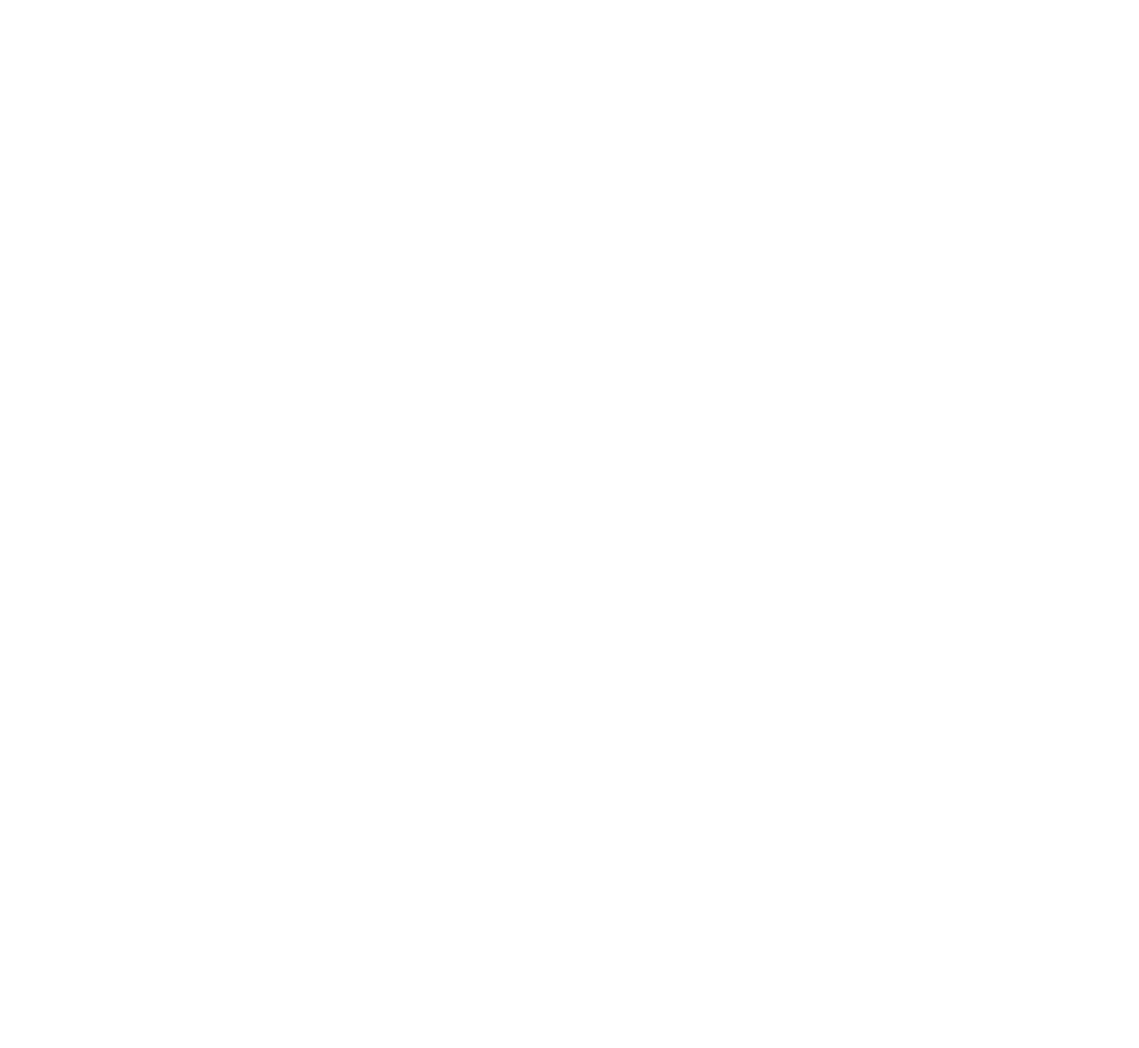
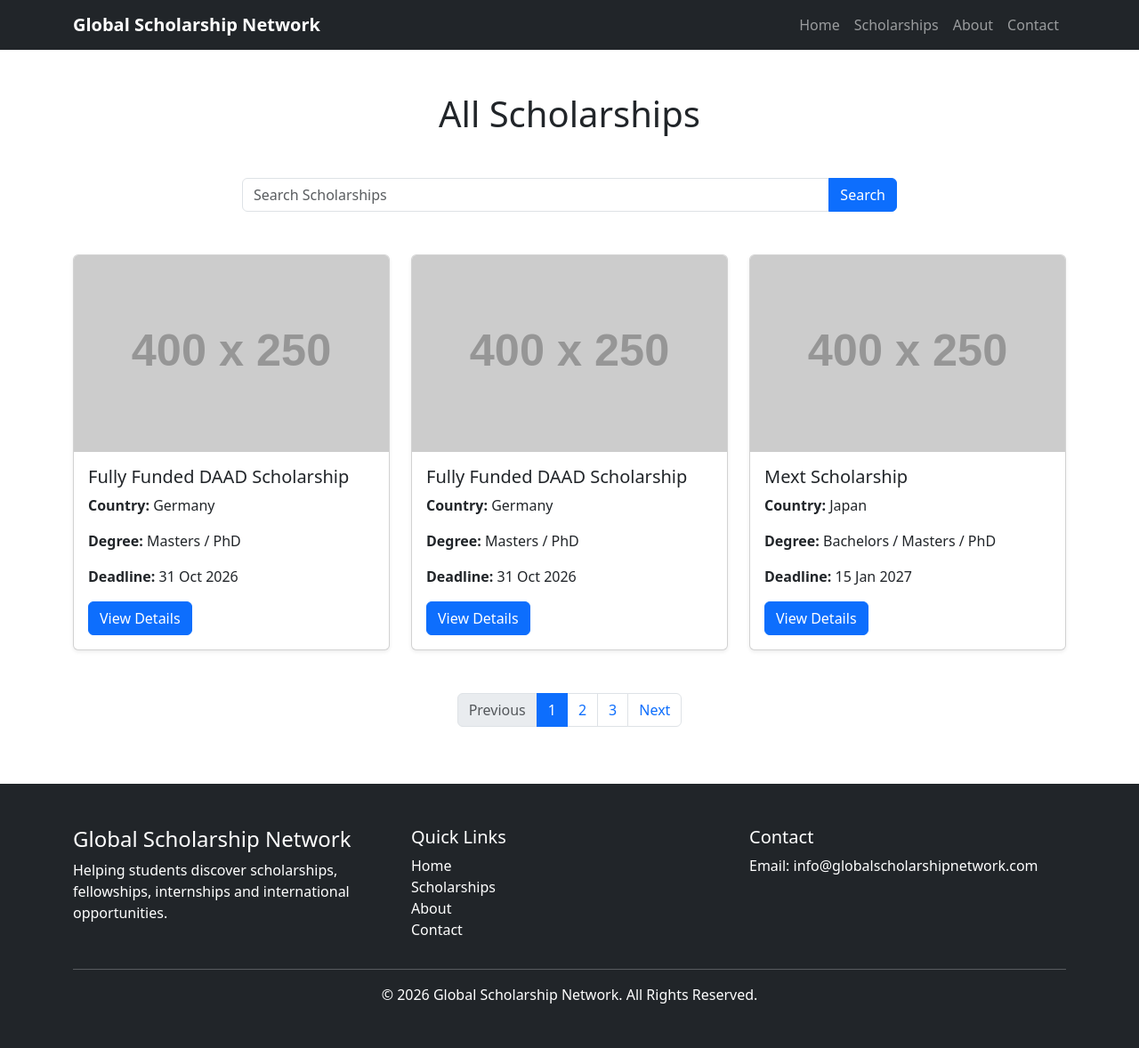
Before and after one commit to devxmokhtar052-source/global-scholarship-network, a Flask app: page /scholarships in a window 1280 px wide. Before the commit the page is empty. Shown: the whole page at 89% size. Before the commit the page ends 800 px from the top, so only its background shows below. Run offline with Flask 3, Linux system fonts and the light colour scheme; grey boxes labelled with a size stand in for pictures from a placeholder-image service; some libraries are stand-ins or nearby versions.

Commit message:
Added Scholarships details page and  routing

```diff
--- a/app.py
+++ b/app.py
@@ -5,6 +5,10 @@ app = Flask(__name__)
 @app.route("/")
 def home():
     return render_template("home.html")
+
+@app.route("/scholarship_details")
+def scholarship_details():
+    return render_template("scholarship_details.html")
 
 @app.route("/scholarships")
 def scholarships():
--- a/templates/home.html
+++ b/templates/home.html
@@ -22,7 +22,7 @@ Home - Global Scholarship Network
                     Find Scholarships, Fellowships, Internships, Conferences and International Opportunities from around the world.
                 </p>
 
-                <a href="/scholarships" class="btn btn-primary btn-lg mt-3">
+                <a href="href=/scholarship_details" class="btn btn-primary btn-lg mt-3">
                     Explore Scholarships
                 </a>
 
@@ -77,7 +77,7 @@ Home - Global Scholarship Network
                             Deadline: 15 Dec 2026
                         </p>
 
-                        <a href="/scholarships" class="btn btn-primary">
+                        <a href="scholarship_details" class="btn btn-primary">
                             View Details
                         </a>
 
@@ -111,7 +111,7 @@ Home - Global Scholarship Network
                             Deadline: 20 Jan 2027
                         </p>
 
-                        <a href="/scholarships" class="btn btn-primary">
+                        <a href="scholarship_details" class="btn btn-primary">
                             View Details
                         </a>
 
--- a/templates/scholarships.html
+++ b/templates/scholarships.html
@@ -0,0 +1,165 @@
+{% extends "base.html" %}
+
+{% block title %}
+Scholarships - Global Scholarship Network
+{% endblock %}
+
+{% block content %}
+
+<section class="py-5">
+
+    <div class="container">
+
+        <h1 class="text-center mb-5">
+            All Scholarships
+        </h1>
+
+        <div class="row justify-content-center mb-5">
+
+    <div class="col-md-8">
+
+        <div class="input-group">
+
+            <input
+                type="text"
+                class="form-control"
+                placeholder="Search Scholarships">
+
+            <button class="btn btn-primary">
+                Search
+            </button>
+
+        </div>
+
+    </div>
+
+</div>
+
+        <div class="row g-4">
+
+    <div class="col-md-4">
+
+        <div class="card shadow-sm h-100">
+
+            <img src="https://placehold.co/400x250?text=Scholarship+Image"
+                 class="card-img-top"
+                 alt="Scholarship">
+
+            <div class="card-body">
+
+                <h5 class="card-title">
+                    Fully Funded DAAD Scholarship
+                </h5>
+
+                <p><strong>Country:</strong> Germany</p>
+
+                <p><strong>Degree:</strong> Masters / PhD</p>
+
+                <p><strong>Deadline:</strong> 31 Oct 2026</p>
+
+                <a href="/scholarship_details" class="btn btn-primary">
+                    View Details
+                </a>
+
+            </div>
+
+        </div>
+
+    </div>
+
+
+
+    <div class="col-md-4">
+
+        <div class="card shadow-sm h-100">
+
+            <img src="https://placehold.co/400x250?text=Scholarship+Image"
+                 class="card-img-top"
+                 alt="Scholarship">
+
+            <div class="card-body">
+
+                <h5 class="card-title">
+                    Fully Funded DAAD Scholarship
+                </h5>
+
+                <p><strong>Country:</strong> Germany</p>
+
+                <p><strong>Degree:</strong> Masters / PhD</p>
+
+                <p><strong>Deadline:</strong> 31 Oct 2026</p>
+
+                <a href="/scholarship_details" class="btn btn-primary">
+                    View Details
+                </a>
+
+            </div>
+
+        </div>
+
+    </div>
+
+
+    <div class="col-md-4">
+
+        <div class="card shadow-sm h-100">
+
+            <img src="https://placehold.co/400x250?text=Scholarship+Image"
+                 class="card-img-top"
+                 alt="Scholarship">
+
+            <div class="card-body">
+
+                <h5 class="card-title">
+                    Mext Scholarship
+                </h5>
+
+                <p><strong>Country:</strong> Japan</p>
+
+                <p><strong>Degree:</strong> Bachelors / Masters / PhD</p>
+
+                <p><strong>Deadline:</strong> 15 Jan 2027</p>
+
+                <a href="/scholarship_details" class="btn btn-primary">
+                    View Details
+                </a>
+
+            </div>
+
+        </div>
+
+    </div>
+
+</div>
+
+<nav class="mt-5">
+
+    <ul class="pagination justify-content-center">
+
+        <li class="page-item disabled">
+            <a class="page-link" href="#">Previous</a>
+        </li>
+
+        <li class="page-item active">
+            <a class="page-link" href="#">1</a>
+        </li>
+
+        <li class="page-item">
+            <a class="page-link" href="#">2</a>
+        </li>
+
+        <li class="page-item">
+            <a class="page-link" href="#">3</a>
+        </li>
+
+        <li class="page-item">
+            <a class="page-link" href="#">Next</a>
+        </li>
+
+    </ul>
+
+</nav>
+
+</section>
+
+{% endblock %}
```
Also changed, not shown: templates/scholarship_details.html (added, +21 -0 lines).
